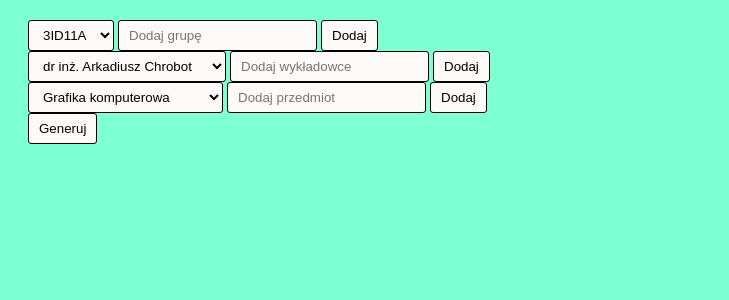
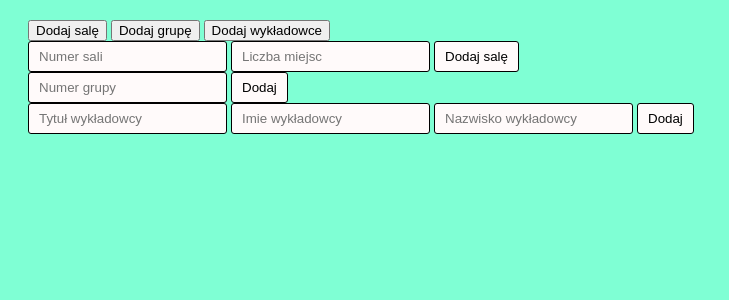
Before and after one commit to arekmarko/projekt-zespolowy, a PHP site: page /generuj.php in a window 1280 px wide. Shown: the part 54-354 px from the top of the page, without its empty margins (0-729 px from the left). Run offline with PHP 8.4, Linux system fonts and the light colour scheme.

Commit message:
Zmienono dodawanie sal, grup itd

```diff
--- a/generuj.php
+++ b/generuj.php
@@ -46,27 +46,41 @@
             <li class="zalbtn" style="float:right";><a href="login.php">Wyloguj się</a></li>
         </ul>
         <div class="generator">
-        <form action="">
-            <select name="grupa" id="grupa">
-                <option value="1">3ID11A</option>
-                <option value="2">3ID11B</option>
-            </select>
-            <input type="text" placeholder="Dodaj grupę" id="grupatxt">
-            <input type="submit" value="Dodaj"><br>
-            <select name="wykladowca" id="wykladowca">
-                <option value="1">dr inż. Arkadiusz Chrobot</option>
-                <option value="2">dr inż. Andrzej Kułakowski</option>
-            </select>
-            <input type="text" placeholder="Dodaj wykładowce">
-            <input type="submit" value="Dodaj"><br>
-            <select name="przedmiot" id="przedmiot">
-                <option value="1">Grafika komputerowa</option>
-                <option value="2">Inżynieria programowania</option>
-            </select>
-            <input type="text" placeholder="Dodaj przedmiot">
-            <input type="submit" value="Dodaj"><br>
-            <input type="submit" value="Generuj"><br>
-        </form>
-        </div>
+            <div class="genbts">
+                <button class="tablinks" onclick="openG(event, 'Sala')">Dodaj salę</button>
+                <button class="tablinks" onclick="openG(event, 'Grupa')">Dodaj grupę</button>
+                <button class="tablinks" onclick="openG(event, 'Wykladowca')">Dodaj wykładowce</button>
+            </div>
+                <div class="content" id="Sala">
+                    <input type="text" placeholder="Numer sali">
+                    <input type="text" placeholder="Liczba miejsc">
+                    <input type="submit" value="Dodaj salę">
+                </div>
+                <div class="content" id="Grupa">
+                    <input type="text" placeholder="Numer grupy">
+                    <input type="submit" value="Dodaj">
+                </div>
+                <div class="content" id="Wykladowca">
+                    <input type="text" placeholder="Tytuł wykładowcy">
+                    <input type="text" placeholder="Imie wykładowcy">
+                    <input type="text" placeholder="Nazwisko wykładowcy">
+                    <input type="submit" value="Dodaj">
+                </div>
+            </div>
+            <script>
+                function openG(evt, Name) {
+                  var i, tabcontent, tablinks;
+                  tabcontent = document.getElementsByClassName("content");
+                  for (i = 0; i < tabcontent.length; i++) {
+                    tabcontent[i].style.display = "none";
+                  }
+                  tablinks = document.getElementsByClassName("tablinks");
+                  for (i = 0; i < tablinks.length; i++) {
+                    tablinks[i].className = tablinks[i].className.replace(" active", "");
+                  }
+                  document.getElementById(Name).style.display = "block";
+                  evt.currentTarget.className += " active";
+                }
+                </script>
     </body>
 </html>
```
